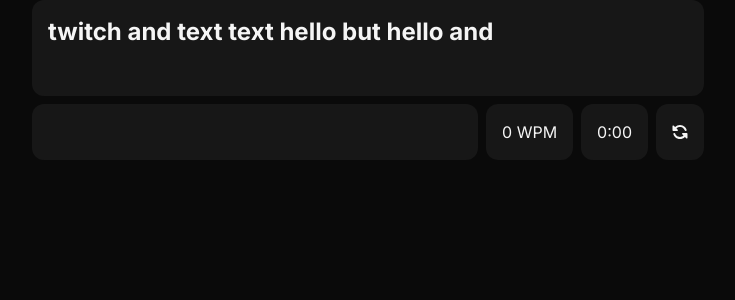
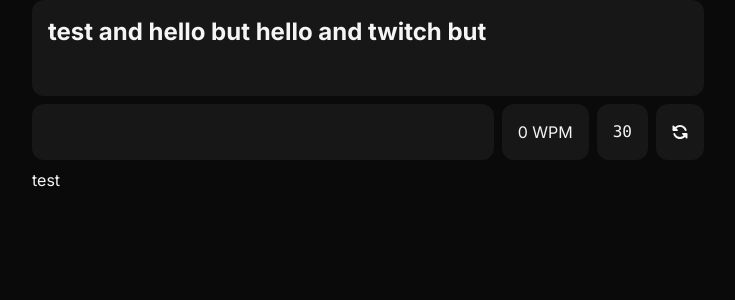
Before and after one commit to zachbharris/wpm, a Next.js app: page / in a window 1280 px wide. Shown: the top 300 px of the page, without its empty margins (272-1007 px from the left). Built offline with nearby package versions, Linux system fonts and the light colour scheme.

Commit message:
input, timer and status func

```diff
--- /dev/null
+++ b/src/components/Timer.tsx
@@ -0,0 +1,35 @@
+import { useState, useEffect } from "react";
+
+type TimerProps = {
+  duration: number;
+  status: "idle" | "running" | "finished";
+};
+
+export default function Timer({ duration, status = "idle" }: TimerProps) {
+  const [time, setTime] = useState(duration);
+
+  useEffect(() => {
+    if (status === "idle") {
+      setTime(duration)
+    }
+  }, [status])
+
+  useEffect(() => {
+    let interval: NodeJS.Timeout;
+    if (status === "running") {
+      interval = setInterval(() => {
+        if (time > 0) {
+          setTime((prevTime) => prevTime - 1);
+        } else if (time === 0) {
+          clearInterval(interval);
+        }
+      }, 1000);
+    }
+
+    return () => {
+      clearInterval(interval);
+    };
+  }, [status, time]);
+
+  return <div className="font-mono bg-neutral-900 rounded-xl p-4">{time}</div>;
+}
--- a/src/components/TypeTest.tsx
+++ b/src/components/TypeTest.tsx
@@ -1,6 +1,7 @@
 "use client";
 
-import { useEffect, useState } from "react";
+import { useEffect, useState, useRef } from "react";
+import Timer from "./Timer";
 const words = [
   "hello",
   "world",
@@ -12,37 +13,78 @@
   "but",
 ];
 
+type Status = "idle" | "running" | "finished";
+
 export default function TypeTest() {
   const [generatedWords, setGeneratedWords] = useState<string[]>([]);
+  const [inputValue, setInputValue] = useState("");
+  const [status, setStatus] = useState<Status>("idle");
+  // duration in seconds
+  const [duration, setDuration] = useState(30);
+  const [currentWordIndex, setCurrentWordIndex] = useState(0);
+  const [currentLetter, setCurrentLetter] = useState(0);
 
-  useEffect(() => {
+  const inputRef = useRef<HTMLInputElement>(null);
+
+  function generateWords() {
     const newWords = [];
     for (let i = 0; i < 8; i++) {
       newWords.push(`${words[Math.floor(Math.random() * words.length)]} `);
     }
     setGeneratedWords(newWords);
+  }
+
+  useEffect(() => {
+    generateWords();
   }, []);
+
+  function handleInputValueChange(e: React.ChangeEvent<HTMLInputElement>) {
+    if (status === "idle") {
+      setStatus("running");
+    }
+
+    setInputValue(e.target.value);
+  }
+
+  function restart() {
+    setStatus("idle");
+    setInputValue("");
+    inputRef.current?.focus();
+    generateWords();
+  }
+
+  function handleSpace(e: React.KeyboardEvent<HTMLInputElement>) {
+    if (e.key === " " || e.code === "Space") {
+      setInputValue("");
+    }
+  }
 
   return (
     <div className="flex flex-col gap-2">
-      <div id="test" className="h-24 bg-neutral-900 p-4 rounded-xl text-2xl font-bold">
+      <div
+        id="test"
+        className="h-24 bg-neutral-900 p-4 rounded-xl text-2xl font-bold"
+      >
         {generatedWords.map((word, index) => (
-          <span key={`{word}_${index}`}>
-            {word}
-          </span>
+          <span key={`{word}_${index}`}>{word}</span>
         ))}
       </div>
       <div className="flex flex-row gap-2">
-        <input className="flex-1 bg-neutral-900 rounded-xl px-4" />
+        <input
+          ref={inputRef}
+          value={inputValue}
+          onChange={handleInputValueChange}
+          onKeyDown={handleSpace}
+          className="flex-1 bg-neutral-900 rounded-xl px-4"
+        />
         <div id="wpm" className="bg-neutral-900 p-4 rounded-xl">
           0 WPM
         </div>
-        <div id="timer" className="bg-neutral-900 p-4 rounded-xl">
-          0:00
-        </div>
+        <Timer status={status} duration={duration} />
         <button
           type="button"
           className="bg-neutral-900 hover:bg-neutral-800 rounded-xl p-4"
+          onClick={restart}
         >
           <svg
             xmlns="http://www.w3.org/2000/svg"
@@ -57,6 +99,8 @@
           </svg>
         </button>
       </div>
+
+      {generatedWords[currentWordIndex]}
     </div>
   );
 }
```
